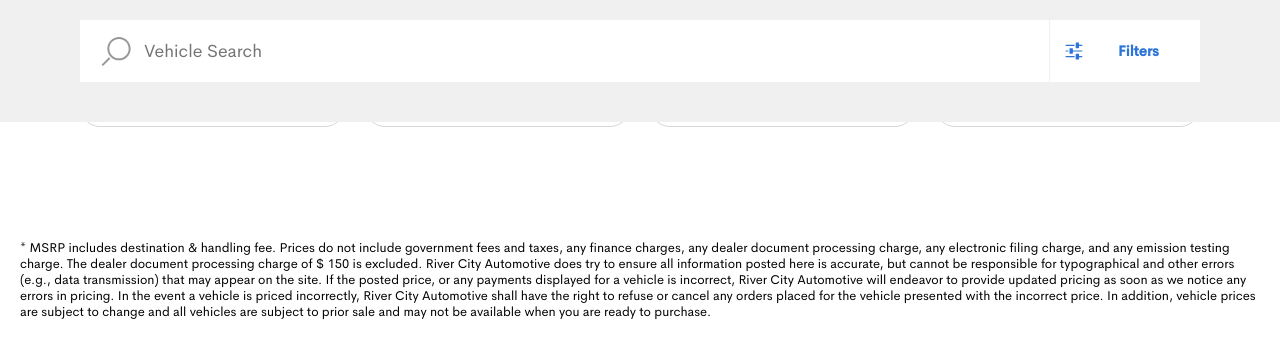
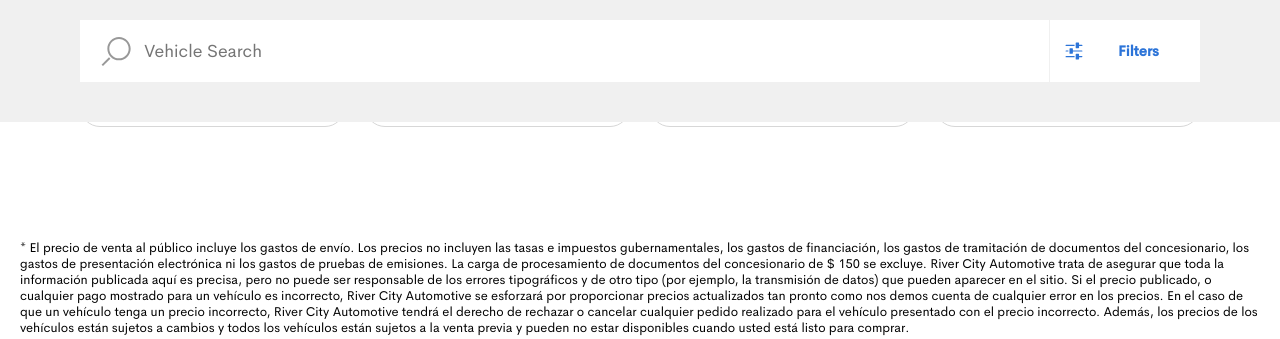
Before and after one commit to matthewsparkscarfluent/play, a Jekyll site: the page built from srp.html, in a window 1280 px wide and 900 px high, scrolled down 1042 px, cut to the strip 20-359 px from the top of the window. Built offline with Jekyll 4.4.1, drawn with Linux system fonts in a browser that asks for light colours.

Commit message:
adding spanish disclaimer

```diff
--- a/_includes/footer.html
+++ b/_includes/footer.html
@@ -3,9 +3,9 @@
         {% for class in page.page_class %}
             {% if class.class == 'srp' %}
             <div class="footer__disclaimer">
-                <p>* MSRP includes destination & handling fee. Prices do not include government fees and taxes, any finance charges, any dealer document processing charge, any electronic filing charge, and any emission testing charge.
+                <p>* El precio de venta al público incluye los gastos de envío. Los precios no incluyen las tasas e impuestos gubernamentales, los gastos de financiación, los gastos de tramitación de documentos del concesionario, los gastos de presentación electrónica ni los gastos de pruebas de emisiones.
 
-                The dealer document processing charge of $ 150 is excluded. River City Automotive does try to ensure all information posted here is accurate, but cannot be responsible for typographical and other errors (e.g., data transmission) that may appear on the site. If the posted price, or any payments displayed for a vehicle is incorrect, River City Automotive will endeavor to provide updated pricing as soon as we notice any errors in pricing. In the event a vehicle is priced incorrectly, River City Automotive shall have the right to refuse or cancel any orders placed for the vehicle presented with the incorrect price. In addition, vehicle prices are subject to change and all vehicles are subject to prior sale and may not be available when you are ready to purchase.</p>
+                La carga de procesamiento de documentos del concesionario de $ 150 se excluye. River City Automotive trata de asegurar que toda la información publicada aquí es precisa, pero no puede ser responsable de los errores tipográficos y de otro tipo (por ejemplo, la transmisión de datos) que pueden aparecer en el sitio. Si el precio publicado, o cualquier pago mostrado para un vehículo es incorrecto, River City Automotive se esforzará por proporcionar precios actualizados tan pronto como nos demos cuenta de cualquier error en los precios. En el caso de que un vehículo tenga un precio incorrecto, River City Automotive tendrá el derecho de rechazar o cancelar cualquier pedido realizado para el vehículo presentado con el precio incorrecto. Además, los precios de los vehículos están sujetos a cambios y todos los vehículos están sujetos a la venta previa y pueden no estar disponibles cuando usted está listo para comprar.</p>
             </div>
             {% endif %}
         {% endfor %}
```
